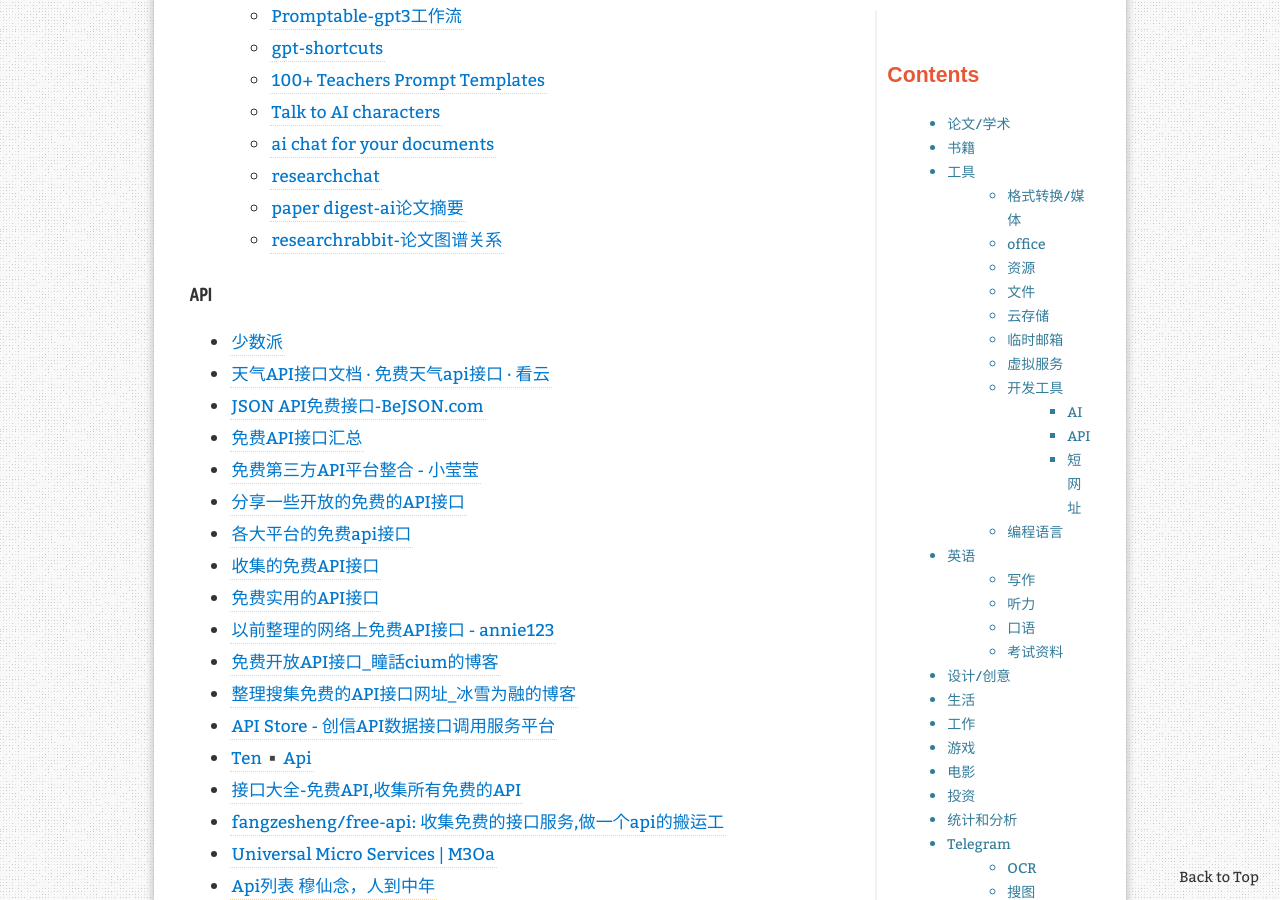
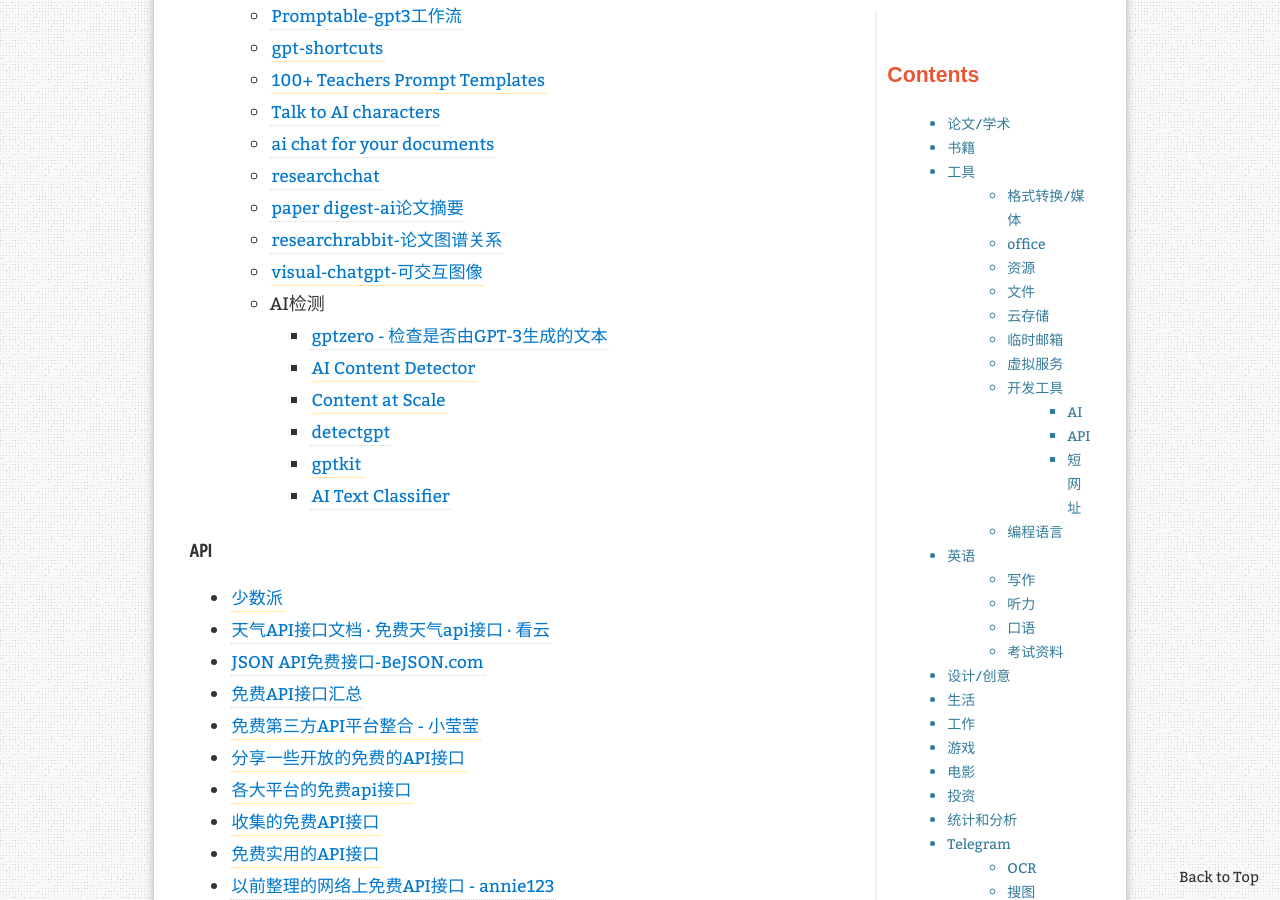
Before and after one commit to ElmTran/ElmTran.github.io, a Jekyll site: the page built from _posts/2022-09-03-awesome-tools.md, in a window 1280 px wide and 900 px high, scrolled down 10569 px. Built offline with Jekyll 4.4.1, drawn with Linux system fonts in a browser that asks for light colours; comment, search, counter and statistics services are not loaded; some of the changed text lies outside the part shown.

Commit message:
update _posts/2022-09-03-awesome-tools.md

```diff
--- a/_posts/2022-09-03-awesome-tools.md
+++ b/_posts/2022-09-03-awesome-tools.md
@@ -612,6 +612,22 @@ redirect_from:
   - [paper digest-ai论文摘要](https://www.paper-digest.com/)
 
   - [researchrabbit-论文图谱关系](https://www.researchrabbit.ai/)
+
+  - [visual-chatgpt-可交互图像](https://github.com/microsoft/visual-chatgpt)
+
+  - AI检测
+
+      - [gptzero - 检查是否由GPT-3生成的文本](https://etedward-gptzero-main-zqgfwb.streamlit.app/)
+
+      - [AI Content Detector](https://chatgptdemo.com/product-category/text/ai-content-detection-text/)
+
+      - [Content at Scale](https://contentatscale.ai/ai-content-detector/?)
+
+      - [detectgpt](https://www.thomas.io/detect-gpt?)
+
+      - [gptkit](https://gptkit.ai/?ref=HN)
+
+      - [AI Text Classifier](https://platform.openai.com/ai-text-classifier)
 
 #### API
 
```
Also changed, not shown: other parts of _posts/2022-09-03-awesome-tools.md (+2 -2 lines).
